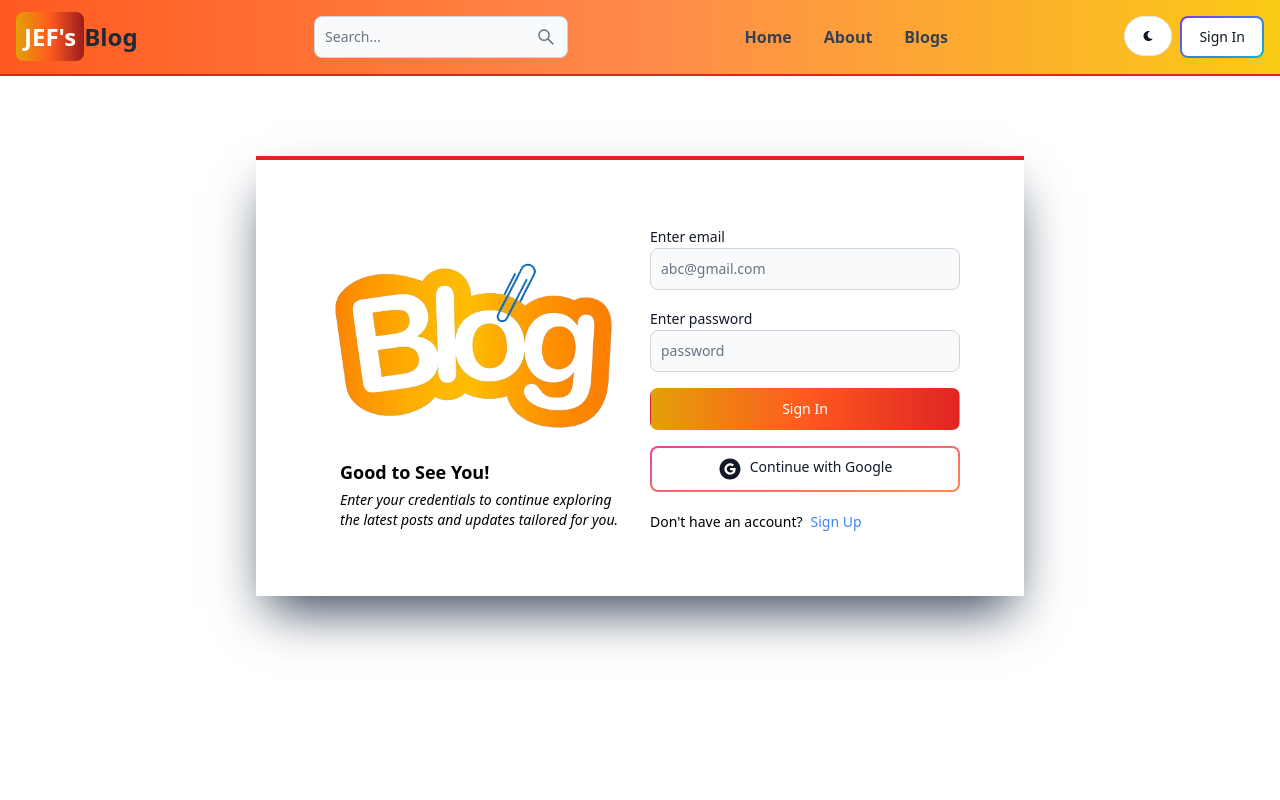
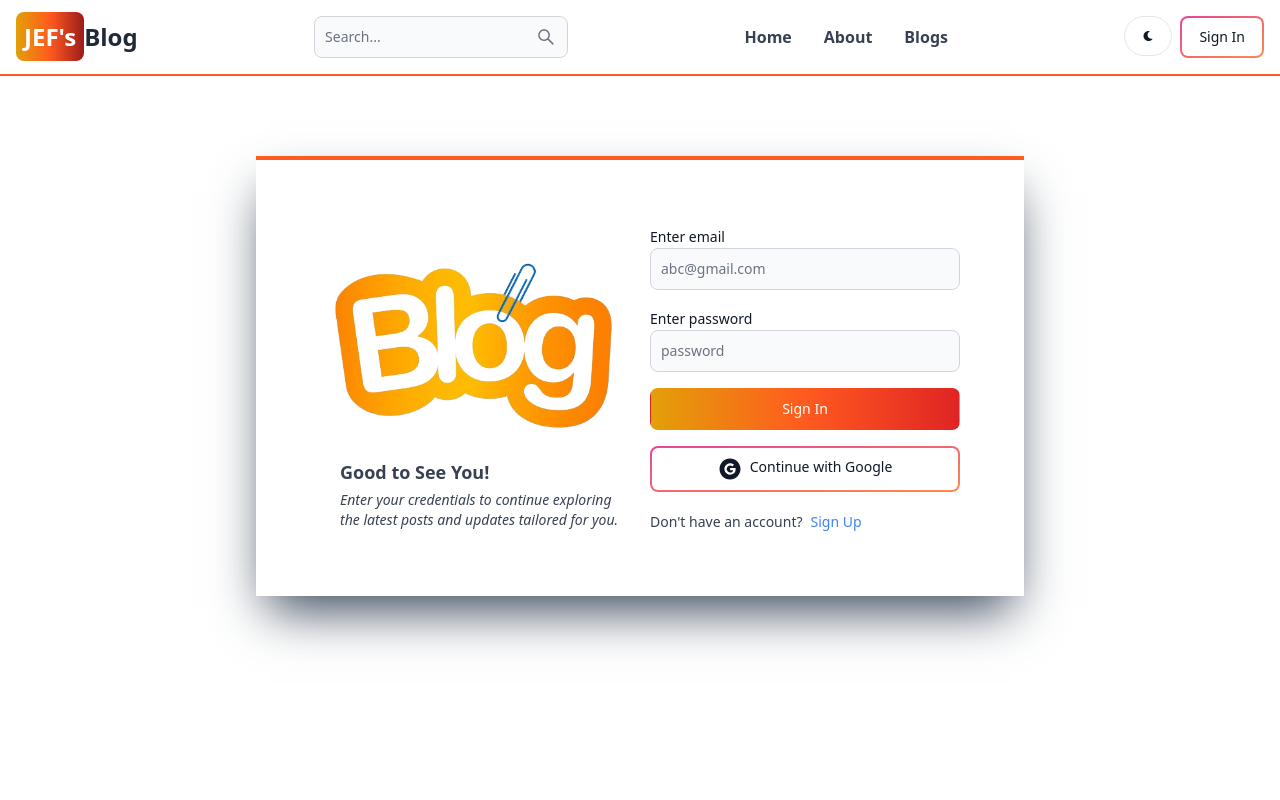
Before and after one commit to JeflinAbraham/Blog-Fullstack, a React (Vite) app in the folder Blog/: page /sign-in in a window 1280 px wide. Shown: the top 800 px of the page. Built offline with nearby package versions, Linux system fonts and the light colour scheme; no server answers.

Commit message:
implemented theme toggle

```diff
--- a/Blog/src/components/Footer.jsx
+++ b/Blog/src/components/Footer.jsx
@@ -8,7 +8,7 @@ export default function FooterCom() {
                 <div className='w-full justify-between sm:flex'>
 
                     <div className='mt-5'>
-                        <Link to='/' className='text-sm font-bold sm:text-2xl text-gray-800'>
+                        <Link to='/' className='text-sm font-bold sm:text-2xl dark:text-white text-gray-800'>
                             <span className='p-2 bg-gradient-to-r from-yellow-400 via-orange-500 to-red-800 rounded-lg text-white'>JEF's</span>
                             Blog
                         </Link>
@@ -18,7 +18,7 @@ export default function FooterCom() {
                     <div className='grid grid-cols-2 gap-8 mt-4 sm:grid-cols-3 sm:gap-6'>
 
                         <div>
-                            <Footer.Title title='About' className='text-orange-500' />
+                            <Footer.Title title='About' className='text-orange-500 dark:text-orange-500' />
                             <Footer.LinkGroup col>
                                 <Footer.Link href='https://www.100jsprojects.com' rel='noopener noreferrer'>
                                     100 JS Projects
@@ -30,7 +30,7 @@ export default function FooterCom() {
                         </div>
 
                         <div>
-                            <Footer.Title title='Follow us' className='text-orange-500' />
+                            <Footer.Title title='Follow us' className='text-orange-500 dark:text-orange-500' />
                             <Footer.LinkGroup col>
                                 <Footer.Link href='https://github.com/JeflinAbraham/Blog-Fullstack' rel='noopener noreferrer'>
                                     Github
@@ -42,7 +42,7 @@ export default function FooterCom() {
                         </div>
 
                         <div>
-                            <Footer.Title title='Legal' className='text-orange-500' />
+                            <Footer.Title title='Legal' className='text-orange-500 dark:text-orange-500' />
                             <Footer.LinkGroup col>
                                 <Footer.Link href='#'>Privacy Policy</Footer.Link>
                                 <Footer.Link href='#'>Terms & Conditions</Footer.Link>
--- a/Blog/src/components/Header.jsx
+++ b/Blog/src/components/Header.jsx
@@ -1,22 +1,22 @@
-import { Navbar,Dropdown,Avatar } from 'flowbite-react'
+import { Navbar,Dropdown,Avatar,TextInput, Button } from 'flowbite-react'
 import React from 'react'
 import { Link, useLocation } from 'react-router-dom'
 import { AiOutlineSearch } from 'react-icons/ai'
-import { TextInput, Button } from 'flowbite-react'
 import { FaMoon, FaSun } from 'react-icons/fa';
-import { useSelector } from 'react-redux'
-
-
+import { useSelector, useDispatch } from 'react-redux'
+import { toggleTheme } from '../redux/theme/themeSlice.js'
 
 function Header() {
     const path = useLocation().pathname;
+    const dispatch = useDispatch();
+    const {theme} = useSelector((state) => state.theme);
 
     // destructuring
     // const currentUser = useSelector((state) => state.user.currentUser)
     const { currentUser } = useSelector((state) => state.user);
 
     return (
-        <Navbar className='border-b-2 p-4 border-red-600 bg-gradient-to-r from-orange-500 via-orange-400 to-yellow-300' >
+        <Navbar className='border-b-2 p-4 border-orange-500 ' >
             {/* when clciked on link content, u ll be navigated to home page */}
             <Link to='/' className='text-sm font-bold sm:text-2xl text-gray-800'>
                 <span className='p-2 bg-gradient-to-r from-yellow-400 via-orange-500 to-red-800 rounded-lg text-white'>JEF's</span>
@@ -49,8 +49,11 @@ function Header() {
             </Navbar.Collapse>
 
             <div className='flex gap-2'>
-                <Button className='w-12 h-10 hidden sm:inline' color='gray' pill>
-                    <FaMoon></FaMoon>
+                <Button
+                className='w-12 h-10 hidden sm:inline' color='gray'
+                pill
+                onClick={() => dispatch(toggleTheme())}>
+                {theme === 'dark' ? <FaSun /> : <FaMoon />}
                 </Button>
 
                 {/* display the sign in button only if the user isn't authenticated */}
@@ -75,12 +78,10 @@ function Header() {
                     </Dropdown>
                 ) : (
                     <Link to='/sign-in'>
-                        <Button gradientDuoTone='purpleToBlue' outline>
+                        <Button gradientDuoTone='pinkToOrange' outline>
                             Sign In
                         </Button>
                     </Link>
-
-
                 )}
                 <Navbar.Toggle />
 
--- /dev/null
+++ b/Blog/src/components/ThemeProvider.jsx
@@ -0,0 +1,11 @@
+import { useSelector } from 'react-redux';
+export default function ThemeProvider({ children }) {
+  const { theme } = useSelector((state) => state.theme);
+  return (
+    <div className={theme}>
+      <div className='bg-white text-gray-700 dark:text-gray-200 dark:bg-[rgb(16,23,42)] min-h-screen'>
+        {children}
+      </div>
+    </div>
+  );
+}
--- a/Blog/src/main.jsx
+++ b/Blog/src/main.jsx
@@ -1,12 +1,18 @@
-import React from 'react'
-import ReactDOM from 'react-dom/client'
-import App from './App.jsx'
-import './index.css'
-import { store } from './redux/store.js'
-import { Provider } from 'react-redux'
+import React from 'react';
+import ReactDOM from 'react-dom/client';
+import App from './App.jsx';
+import './index.css';
+import { store, persistor } from './redux/store.js';
+import { Provider } from 'react-redux';
+import { PersistGate } from 'redux-persist/integration/react';
+import ThemeProvider from './components/ThemeProvider.jsx';
 
 ReactDOM.createRoot(document.getElementById('root')).render(
-  <Provider store={store}>
-    <App />
-  </Provider>,
-)
+  <PersistGate persistor={persistor}>
+    <Provider store={store}>
+      <ThemeProvider>
+        <App />
+      </ThemeProvider>
+    </Provider>
+  </PersistGate>
+);
--- a/Blog/src/pages/Signin.jsx
+++ b/Blog/src/pages/Signin.jsx
@@ -62,7 +62,7 @@ function Signin() {
 
   return (
     <div className='min-h-screen'>
-      <div className='flex p-16 max-w-3xl mx-auto flex-col md:flex-row md:items-center gap-5 border-t-4 shadow-2xl shadow-slate-700 border-red-600 bg-white mt-20'>
+      <div className='flex p-16 max-w-3xl mx-auto flex-col md:flex-row md:items-center gap-5 border-t-4 shadow-2xl shadow-slate-700 border-orange-500 mt-20'>
         {/* left */}
         <div className='flex-1'>
 
--- a/Blog/src/pages/Signup.jsx
+++ b/Blog/src/pages/Signup.jsx
@@ -55,7 +55,7 @@ function Signup() {
 
   return (
     <div className='min-h-screen'>
-      <div className='flex p-16 max-w-3xl mx-auto flex-col md:flex-row md:items-center gap-5 border-t-4 shadow-2xl shadow-slate-700 border-red-600 bg-white mt-20'>
+      <div className='flex p-16 max-w-3xl mx-auto flex-col md:flex-row md:items-center gap-5 border-t-4 shadow-2xl shadow-slate-700 border-orange-500 mt-20'>
         {/* left */}
         <div className='flex-1'>
 
--- a/Blog/src/redux/store.js
+++ b/Blog/src/redux/store.js
@@ -1,5 +1,6 @@
 import { configureStore, combineReducers } from '@reduxjs/toolkit';
-import userReducer from './user/userSlice';
+import userReducer from './user/userSlice.js';
+import themeReducer from './theme/themeSlice.js'
 import { persistReducer, persistStore } from 'redux-persist';
 import storage from 'redux-persist/lib/storage';
 
@@ -7,6 +8,7 @@ import storage from 'redux-persist/lib/storage';
 //combineReducers: Combines multiple reducers into a single root reducer.
 const rootReducer = combineReducers({
   user: userReducer,
+  theme: themeReducer,
 });
 
 //refer docs.
--- /dev/null
+++ b/Blog/src/redux/theme/themeSlice.js
@@ -0,0 +1,19 @@
+import { createSlice } from "@reduxjs/toolkit";
+
+const initialState = {
+    theme: 'light'
+}
+
+const themeSlice = createSlice({
+    name: 'theme',
+    initialState,
+    reducers: {
+        toggleTheme: (state) => {
+            state.theme = state.theme === 'light' ? 'dark' : 'light';
+        },
+    }
+});
+
+export const {toggleTheme} = themeSlice.actions;
+
+export default themeSlice.reducer;
```
